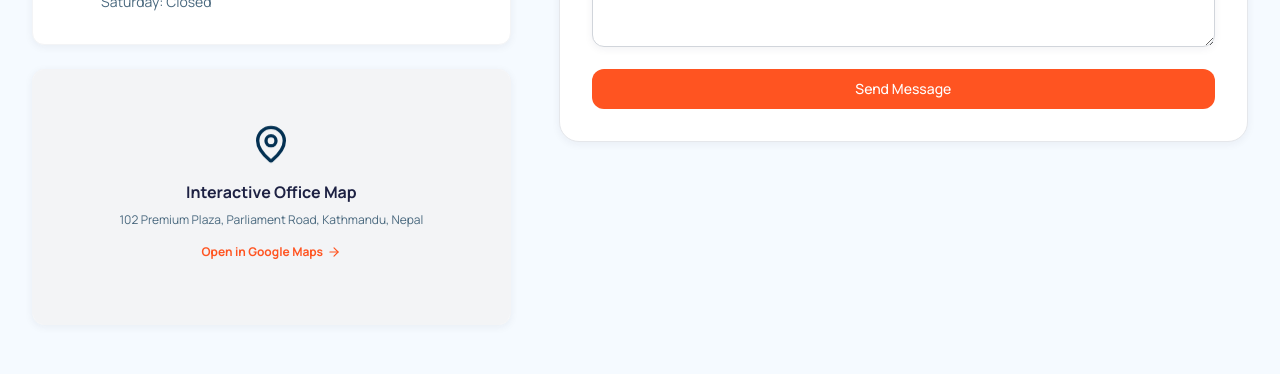
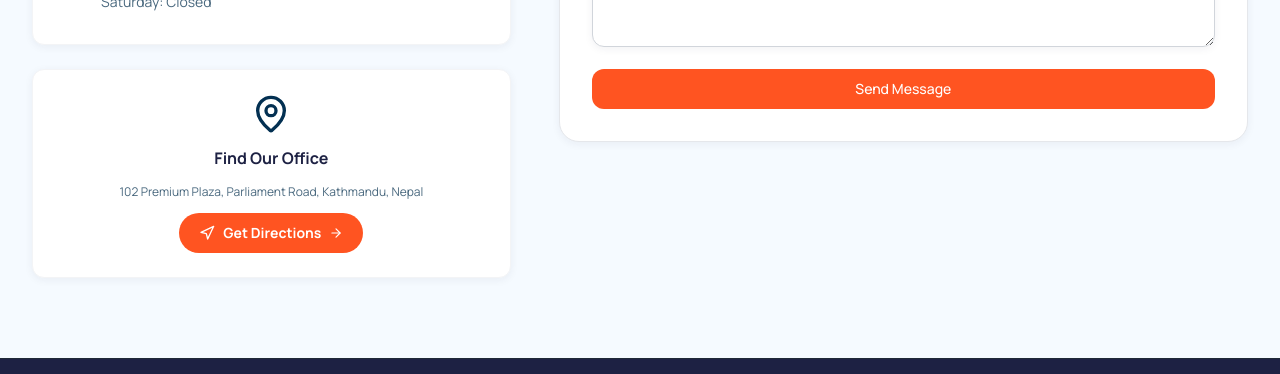
Before and after one commit to Thisizsid/consultancy-website, a React (Vite) app: page /contact in a window 1280 px wide. Shown: the part 712-1086 px from the top of the page. Built offline with nearby package versions, Linux system fonts and the light colour scheme; no server answers.

Commit message:
FIX: LOCATION

```diff
--- a/src/admin/pages/BranchesCMS/index.jsx
+++ b/src/admin/pages/BranchesCMS/index.jsx
@@ -8,7 +8,8 @@ import {
   updateDocument,
   deleteDocument,
 } from '../../../services/api';
-import { GitBranch, Plus, Edit2, Trash2, MapPin, Phone, Mail, Clock } from 'lucide-react';
+import { GitBranch, Plus, Edit2, Trash2, MapPin, Phone, Mail, Clock, ExternalLink } from 'lucide-react';
+import { mapLinkFor } from '../../../utils/maps';
 import Card from '../../../components/ui/Card';
 import Button from '../../../components/ui/Button';
 import Badge from '../../../components/ui/Badge';
@@ -27,6 +28,7 @@ const branchSchema = z.object({
   email: z.string().email('Please enter a valid email address'),
   openingHours: z.string().min(3, 'Opening hours are required (e.g. Mon–Fri: 9AM – 6PM)'),
   status: z.enum(['active', 'inactive']),
+  mapUrl: z.string().url('Please enter a valid map link (including https://)').or(z.string().length(0)).optional(),
 });
 
 const BranchesCMS = () => {
@@ -55,6 +57,7 @@ const BranchesCMS = () => {
       email: '',
       openingHours: '',
       status: 'active',
+      mapUrl: '',
     },
   });
 
@@ -85,6 +88,7 @@ const BranchesCMS = () => {
       email: '',
       openingHours: '',
       status: 'active',
+      mapUrl: '',
     });
     setIsModalOpen(true);
   };
@@ -99,6 +103,7 @@ const BranchesCMS = () => {
       email: branch.email,
       openingHours: branch.openingHours,
       status: branch.status,
+      mapUrl: branch.mapUrl || '',
     });
     setIsModalOpen(true);
   };
@@ -189,6 +194,15 @@ const BranchesCMS = () => {
                   <MapPin className="w-3.5 h-3.5 text-accent shrink-0 mt-0.5" />
                   <span className="line-clamp-2">{branch.address}</span>
                 </span>
+                <a
+                  href={mapLinkFor(branch)}
+                  target="_blank"
+                  rel="noopener noreferrer"
+                  className="mt-1 inline-flex items-center gap-1 text-[11px] font-semibold text-secondary hover:underline"
+                >
+                  {branch.mapUrl ? 'Pinned link' : 'Searched by address'}
+                  <ExternalLink className="w-3 h-3 shrink-0" />
+                </a>
               </TableCell>
               <TableCell className="text-xs space-y-1">
                 <span className="flex items-center gap-1 text-text-secondary">
@@ -247,6 +261,19 @@ const BranchesCMS = () => {
             {...register('address')}
             error={errors.address?.message}
           />
+
+          <div>
+            <Input
+              label="Google Maps Link (optional)"
+              placeholder="https://maps.app.goo.gl/..."
+              {...register('mapUrl')}
+              error={errors.mapUrl?.message}
+            />
+            <p className="mt-1 text-[11px] text-text-secondary">
+              Open the branch in Google Maps, tap Share, and paste the link here to pin the exact
+              entrance. Leave blank and the Get Directions button will search by the address above.
+            </p>
+          </div>
 
           <div className="grid grid-cols-1 md:grid-cols-2 gap-4">
             <Input
--- a/src/pages/Branches/index.jsx
+++ b/src/pages/Branches/index.jsx
@@ -7,8 +7,10 @@ import {
   Mail,
   Clock,
   Building2,
+  Navigation,
 } from 'lucide-react';
 import { getAllDocuments } from '../../services/api';
+import { mapLinkFor } from '../../utils/maps';
 import Badge from '../../components/ui/Badge';
 
 const Branches = () => {
@@ -138,6 +140,20 @@ const Branches = () => {
                       </div>
                     )}
                   </div>
+
+                  {/* Pushed to the card's base so buttons line up across a row
+                      of cards whose contact details differ in length. */}
+                  {mapLinkFor(branch) && (
+                    <a
+                      href={mapLinkFor(branch)}
+                      target="_blank"
+                      rel="noopener noreferrer"
+                      className="mt-auto inline-flex items-center justify-center gap-2 w-full px-4 py-2.5 rounded-lg border border-secondary/30 bg-secondary/5 text-secondary text-sm font-bold hover:bg-secondary hover:text-white focus:outline-none focus:ring-2 focus:ring-secondary focus:ring-offset-2 transition-colors"
+                    >
+                      <Navigation className="w-4 h-4 shrink-0" />
+                      Get Directions
+                    </a>
+                  )}
                 </div>
               ))}
             </div>
--- a/src/pages/Contact/index.jsx
+++ b/src/pages/Contact/index.jsx
@@ -1,9 +1,10 @@
-import React, { useState } from 'react';
+import React, { useEffect, useState } from 'react';
 import { useForm } from 'react-hook-form';
 import { zodResolver } from '@hookform/resolvers/zod';
 import * as z from 'zod';
-import { createDocument } from '../../services/api';
-import { Mail, Phone, MapPin, Clock, MessageSquare, CheckCircle, ArrowRight } from 'lucide-react';
+import { createDocument, getDocument } from '../../services/api';
+import { Mail, Phone, MapPin, Clock, MessageSquare, CheckCircle, ArrowRight, Navigation } from 'lucide-react';
+import { mapLinkFor } from '../../utils/maps';
 import Button from '../../components/ui/Button';
 import Input from '../../components/ui/Input';
 import Card, { CardBody } from '../../components/ui/Card';
@@ -18,10 +19,30 @@ const contactFormSchema = z.object({
   message: z.string().min(10, 'Message must be at least 10 characters'),
 });
 
+// Used until the settings request resolves, and if it fails.
+const DEFAULT_OFFICE_ADDRESS = '102 Premium Plaza, Parliament Road, Kathmandu, Nepal';
+
 const Contact = () => {
   const [submitting, setSubmitting] = useState(false);
   const [success, setSuccess] = useState(false);
+  const [officeAddress, setOfficeAddress] = useState(DEFAULT_OFFICE_ADDRESS);
   const { showToast } = useUiStore();
+
+  // Same site settings the footer reads, so the office address here follows
+  // the CMS instead of drifting from it.
+  useEffect(() => {
+    const fetchSettings = async () => {
+      try {
+        const settings = await getDocument('settings', 'site_settings');
+        if (settings?.contactInfo?.address) {
+          setOfficeAddress(settings.contactInfo.address);
+        }
+      } catch (error) {
+        console.error('Error fetching site settings:', error);
+      }
+    };
+    fetchSettings();
+  }, []);
 
   const { register, handleSubmit, reset, formState: { errors } } = useForm({
     resolver: zodResolver(contactFormSchema),
@@ -86,7 +107,7 @@ const Contact = () => {
                   <MapPin className="w-6 h-6 text-secondary shrink-0 mt-0.5" />
                   <div>
                     <p className="font-bold text-text-primary">Kathmandu Branch</p>
-                    <p className="mt-0.5">102 Premium Plaza, Parliament Road, Kathmandu, Nepal</p>
+                    <p className="mt-0.5">{officeAddress}</p>
                   </div>
                 </li>
 
@@ -119,25 +140,27 @@ const Contact = () => {
               </ul>
             </Card>
 
-            {/* Map Embed Container */}
-            <Card className="bg-white border border-gray-150 overflow-hidden h-64 relative">
-              <div className="absolute inset-0 bg-gray-100 flex items-center justify-center p-6 text-center">
-                <div className="space-y-2">
-                  <MapPin className="w-10 h-10 text-accent mx-auto animate-bounce" />
-                  <h4 className="font-bold text-primary">Interactive Office Map</h4>
-                  <p className="text-xs text-text-secondary">
-                    102 Premium Plaza, Parliament Road, Kathmandu, Nepal
-                  </p>
-                  <a
-                    href="https://maps.google.com"
-                    target="_blank"
-                    rel="noreferrer"
-                    className="text-xs text-secondary font-bold hover:underline pt-2 inline-flex items-center gap-1"
-                  >
-                    Open in Google Maps
-                    <ArrowRight className="w-3.5 h-3.5" />
-                  </a>
-                </div>
+            {/* Directions card — a link rather than an embedded map, so there's
+                no API key, no third-party script that can fail to load, and no
+                map cookies dropped on visitors. On mobile it hands off to the
+                native Maps app. */}
+            <Card className="bg-white border border-gray-150 overflow-hidden relative">
+              <div className="p-6 text-center space-y-3">
+                <MapPin className="w-10 h-10 text-accent mx-auto" />
+                <h4 className="font-bold text-primary">Find Our Office</h4>
+                <p className="text-xs text-text-secondary leading-relaxed">
+                  {officeAddress}
+                </p>
+                <a
+                  href={mapLinkFor({ address: officeAddress })}
+                  target="_blank"
+                  rel="noopener noreferrer"
+                  className="inline-flex items-center justify-center gap-2 px-5 py-2.5 rounded-lg bg-secondary text-white text-sm font-bold hover:bg-opacity-90 focus:outline-none focus:ring-2 focus:ring-secondary focus:ring-offset-2 transition-colors"
+                >
+                  <Navigation className="w-4 h-4 shrink-0" />
+                  Get Directions
+                  <ArrowRight className="w-3.5 h-3.5 shrink-0" />
+                </a>
               </div>
             </Card>
 
--- a/src/pages/Home/index.jsx
+++ b/src/pages/Home/index.jsx
@@ -47,6 +47,11 @@ const Home = () => {
 
   // Hero slide states
   const [currentSlide, setCurrentSlide] = useState(0);
+  // Hero photos are hotlinked from a third-party CDN, so any one of them can
+  // fail to load (network blip, CDN throttling, a content blocker). Track the
+  // failures so those slides fall back to a branded gradient rather than
+  // leaving the headline sitting on an empty black box.
+  const [failedSlides, setFailedSlides] = useState({});
   const heroSlides = [
     {
       image: 'https://images.unsplash.com/photo-1522202176988-66273c2fd55f?w=1600&auto=format&fit=crop&q=80',
@@ -184,11 +189,16 @@ const Home = () => {
               >
                 {/* Image background with dark overlay */}
                 <div className="absolute inset-0 bg-gradient-to-r from-slate-950/95 via-slate-950/75 to-transparent z-10 pointer-events-none" />
-                <img
-                  src={slide.image}
-                  alt={slide.title}
-                  className="w-full h-full object-cover object-center transform transition-transform duration-10000 ease-linear"
-                />
+                {failedSlides[index] ? (
+                  <div className="w-full h-full bg-gradient-to-br from-primary via-primary-light to-accent" />
+                ) : (
+                  <img
+                    src={slide.image}
+                    alt={slide.title}
+                    onError={() => setFailedSlides((prev) => ({ ...prev, [index]: true }))}
+                    className="w-full h-full object-cover object-center transform transition-transform duration-10000 ease-linear"
+                  />
+                )}
 
                 {/* Content Container */}
                 {/* Top padding clears the transparent fixed navbar on small screens */}
--- /dev/null
+++ b/src/utils/maps.js
@@ -0,0 +1,30 @@
+/**
+ * Builds the "where is this place" link used by branch cards and the contact
+ * page.
+ *
+ * Deliberately a plain link rather than an embedded map: an embed needs a
+ * Google Maps API key tied to a billing account, is another third-party
+ * resource that can fail to load, and sets cookies. A link needs none of
+ * that, and on mobile it hands off to the native Maps app with directions
+ * ready — which is how most people actually use it.
+ */
+
+/**
+ * A branch may carry an explicit `mapUrl` (the admin pasted a share link and
+ * therefore picked the exact pin). When it doesn't — which is every branch
+ * saved before the field existed — fall back to a Maps search built from the
+ * address we already store, so the link works with no data migration.
+ *
+ * Returns null when there's nothing to point at, so callers can hide the
+ * control instead of rendering a link to nowhere.
+ */
+export const mapLinkFor = ({ mapUrl, address, city } = {}) => {
+  if (mapUrl) return mapUrl;
+
+  const query = [address, city].filter(Boolean).join(', ').trim();
+  if (!query) return null;
+
+  return `https://www.google.com/maps/search/?api=1&query=${encodeURIComponent(query)}`;
+};
+
+export default mapLinkFor;
```
Also changed, not shown: 1 other file (tests, documents, lock files or other folders).
